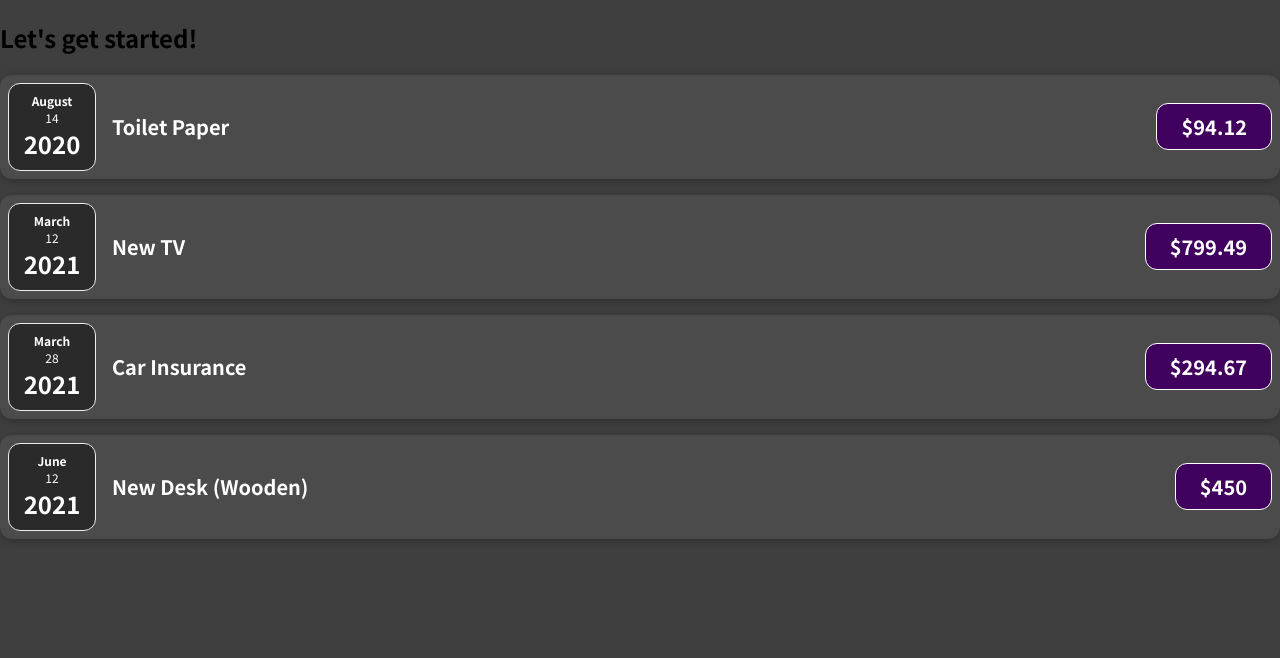
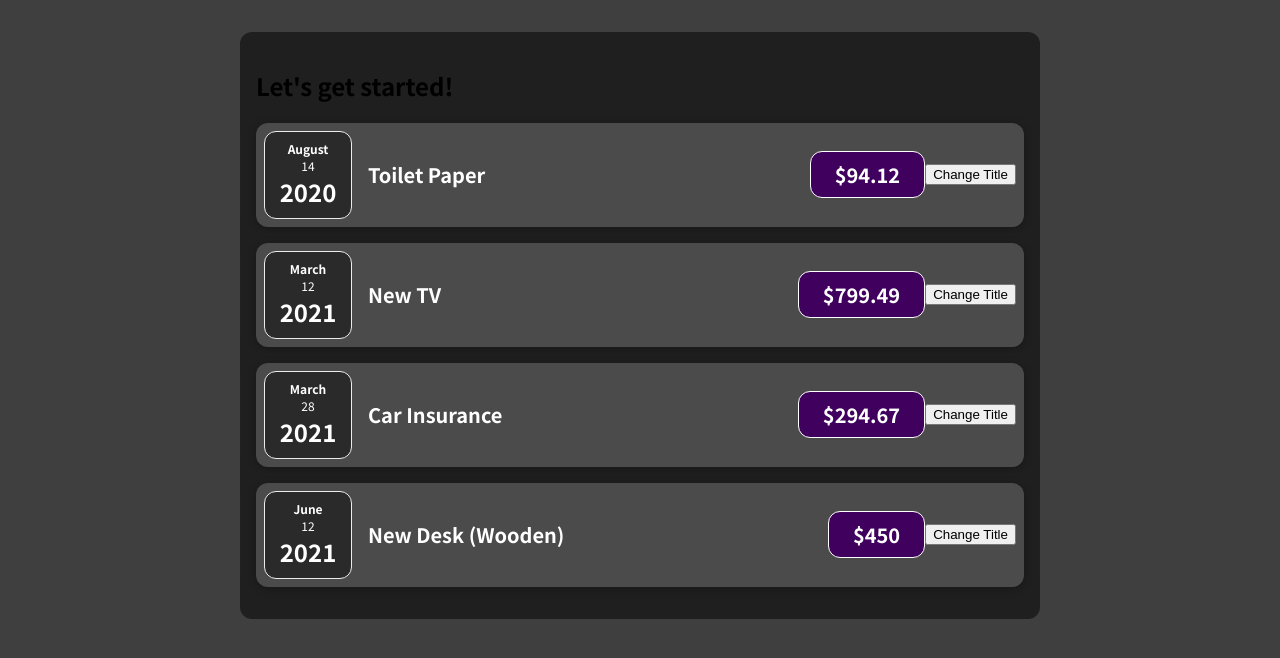
Before and after one commit to theintheinsoe1218/reactlearning, a JavaScript app: page / in a window 1280 px wide. Shown: the top 658 px of the page. Built offline with nearby package versions, Linux system fonts and the light colour scheme.

Commit message:
adding event Change Title Button

```diff
--- a/src/components/Expenses/Expense.css
+++ b/src/components/Expenses/Expense.css
@@ -1,9 +1,9 @@
-.expense-item{
- display: flex;
- justify-content: space-between;
- align-items: center;
- box-shadow: 0 2px 8px rgba(0, 0, 0, 0.25);
- padding: 0.5rem;
- margin: 1rem 0;
 
+
+.expenses {
+ padding: 1rem;
+ background-color: rgb(31, 31, 31);
+ margin: 2rem auto;
+ width: 50rem;
+ max-width: 95%;
 }
--- a/src/components/Expenses/Expense.js
+++ b/src/components/Expenses/Expense.js
@@ -1,4 +1,5 @@
 import ExpenseItem from "./ExpenseItem";
+import Card from "../UI/Card";
 import './Expense.css';
 const Expense=()=>{
     const expenses = [
@@ -23,13 +24,13 @@ const Expense=()=>{
  }
  ];
     return (
-    <div>
+    <Card className='expenses'>
       <h2>Let's get started!</h2>
       <ExpenseItem title={expenses[0].title} amount={expenses[0].amount} date={expenses[0].date}></ExpenseItem>
       <ExpenseItem title={expenses[1].title} amount={expenses[1].amount} date={expenses[1].date}></ExpenseItem>
       <ExpenseItem title={expenses[2].title} amount={expenses[2].amount} date={expenses[2].date}></ExpenseItem>
       <ExpenseItem title={expenses[3].title} amount={expenses[3].amount} date={expenses[3].date}></ExpenseItem>
-    </div>
+    </Card>
   );
 }
 export default Expense;
--- a/src/components/Expenses/ExpenseItem.css
+++ b/src/components/Expenses/ExpenseItem.css
@@ -1,4 +1,12 @@
+.expense-item{
+ display: flex;
+ justify-content: space-between;
+ align-items: center;
+ box-shadow: 0 2px 8px rgba(0, 0, 0, 0.25);
+ padding: 0.5rem;
+ margin: 1rem 0;
 
+}
 .expense-item__description{
  display: flex;
  flex-direction: column;
--- a/src/components/Expenses/ExpenseItem.js
+++ b/src/components/Expenses/ExpenseItem.js
@@ -2,6 +2,7 @@ import ExpenseDate from "./ExpenseDate";
 import './ExpenseItem.css';
 import Card from '../UI/Card';
 const ExpenseItem=(props)=>{
+    const clickResult=()=>{console.log("Clicked...");}
     return (
         <Card className='expense-item'>
             <ExpenseDate date={props.date}></ExpenseDate>
@@ -9,6 +10,7 @@ const ExpenseItem=(props)=>{
                 <h2>{props.title}</h2>
                 <div className='expense-item__price'>${props.amount}</div>
             </div>
+            <button onClick={clickResult}>Change Title</button>
         </Card>
     );
 }
```
Also changed, not shown: 1 other file (tests, documents, lock files or other folders).
